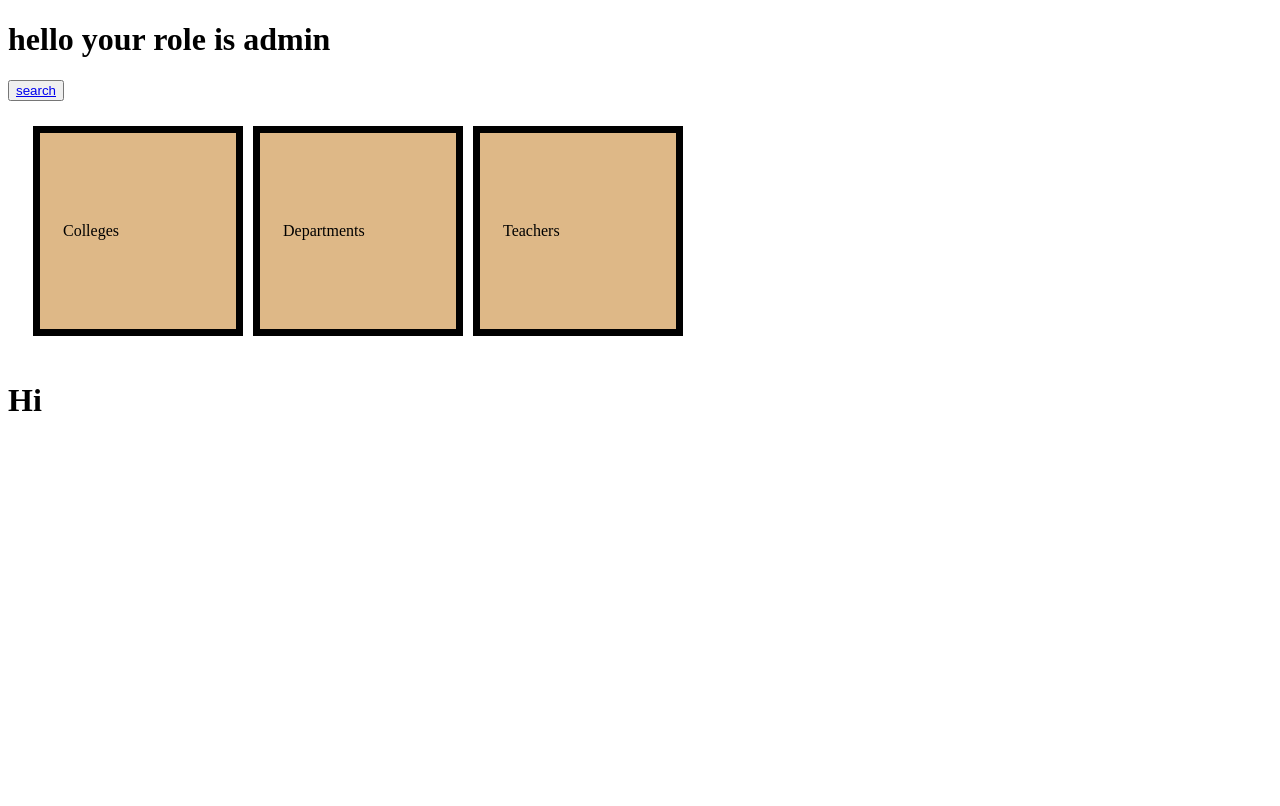
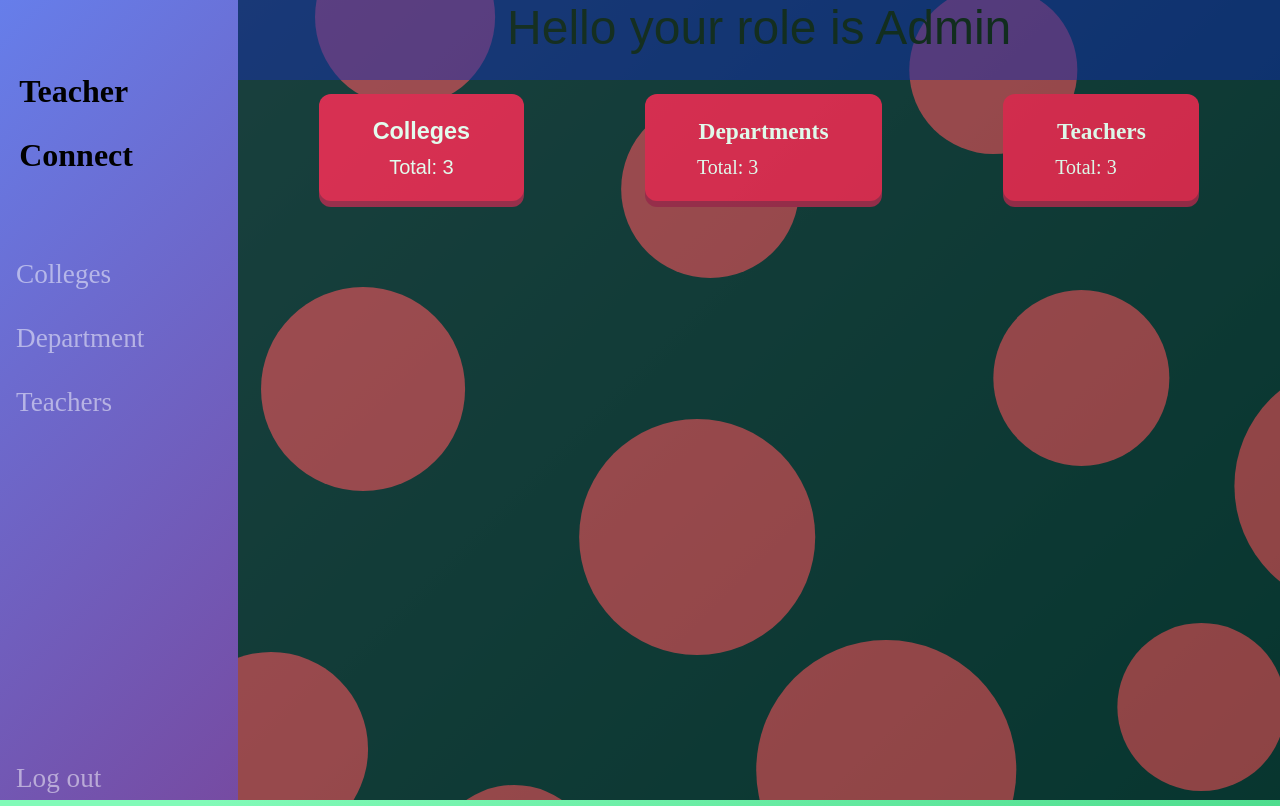
Before and after one commit to SUMEG-04/Project-TeacherConnect, a Django app: page /adminpage/ in a window 1280 px wide. Before the commit the page ends 411 px from the top, so only its background shows below. Run offline with Django 3.2, Linux system fonts and the light colour scheme; data comes from the database, SQL or seed files in the repository; both versions use the stored data as it was after the commit.

Commit message:
Updated Adminpage

```diff
--- a/Role_based_login_system-master/account/views.py
+++ b/Role_based_login_system-master/account/views.py
@@ -53,6 +53,7 @@ def login_view(request):
 
 def admin(request):
     teacher_db = Database.objects.all()
+    print(teacher_db)
     colleges_db = teacher_db.order_by().values('college').distinct()
     dept_db = teacher_db.order_by().values('subject').distinct()
     # print(teacher_db)
--- /dev/null
+++ b/Role_based_login_system-master/static/css/admin.css
@@ -0,0 +1,264 @@
+* {
+  margin: 0;
+  padding: 0;
+  list-style: none;
+}
+
+body {
+  height: 100%;
+  overflow: hidden;
+  background-image: linear-gradient(135deg, #81fbb8 10%, #28c76f 100%);
+}
+
+.container {
+  width: 100vw;
+  height: 100vh;
+  transition-property: display;
+  transition: 500ms;
+  display: flex;
+  flex-direction: row;
+}
+
+.sidebar {
+  width: 19vw;
+  height: 100vh;
+  background-color: rgba(0, 0, 0, 0.7);
+  position: static;
+  background-image: linear-gradient(135deg, #667eea 0%, #764ba2 100%);
+}
+
+.sidebar-title {
+  --c: #c14210;
+  line-height: 2em;
+  background: conic-gradient(from -135deg at 100% 50%, var(--c) 90deg, #0000 0)
+      0 var(--p, 0%),
+    conic-gradient(from -135deg at 2.5em 50%, #0000 90deg, var(--c) 0) 100%
+      var(--p, 0%);
+  background-size: var(--s, 0%) 200%;
+  background-repeat: no-repeat;
+  transition: 0.4s ease-in, background-position 0s;
+  font-size: 2rem;
+  padding: 2.4vh 1.5vw 2.4vh 1.5vw;
+  margin: 5vh 0;
+}
+
+.sidebar-title:hover {
+  --p: 100%;
+  --s: calc(
+    50% + 0.61em
+  ); /* it should be 0.6em(1.2em/2) but we use a litte bigger */
+  color: #fff;
+  cursor: pointer;
+  background-color: #c14210;
+}
+
+.sidebar-item {
+  display: flex;
+  justify-content: start;
+  /* align-content: center; */
+  /* text-align: left; */
+  align-items: center;
+  width: 95%;
+  height: 3.5rem;
+  background-color: rgba(0, 0, 255, 0.5);
+  font-size: 1.7rem;
+  color: rgba(255, 255, 255, 0.5);
+  margin-top: 0.5rem;
+  margin-bottom: 0.5rem;
+  padding-left: 1rem;
+
+  background: linear-gradient(#1095c1 0 0) var(--p, 0) / var(--p, 0) no-repeat;
+  transition: 0.4s, background-position 0s;
+}
+
+.sidebar-item:hover {
+  --p: 100%;
+  color: #fff;
+}
+
+#log-out-btn {
+  background: linear-gradient(rgba(165, 0, 175, 0.5) 0 0) var(--p, 0) /
+    var(--p, 0) no-repeat;
+  /* background-color: ; */
+  margin-top: 40vh;
+}
+
+.main-box {
+  /* background-color: rgba(0, 0, 0, 0.4); */
+  height: 100vh;
+  width: 83%;
+  margin: 0;
+  background-color: #e5e5f7;
+  opacity: 0.8;
+  background-color: #f7e6e6;
+  opacity: 0.8;
+  /* background-image: repeating-radial-gradient(
+      circle at 0 0,
+      transparent 0,
+      #f7e6e6 15px
+    ),
+    repeating-linear-gradient(#f7457f55, #f7457f); */
+
+    background-image: url("./back/circle-scatter-haikei.svg");
+}
+
+.main-top-box {
+  /* background-color: rgba(255, 255, 255, 0.7); */
+  display: flex;
+  flex-direction: row;
+  justify-content: center;
+  align-items: center;
+}
+
+.role-box {
+  height: 10vh;
+  background-color: rgba(0, 0, 175, 0.5);
+  width: 100%;
+  font: 3rem sans-serif;
+  display: flex;
+  justify-content: center;
+}
+
+.box-flex {
+  display: flex;
+  padding: 20px;
+  flex-direction: row;
+  justify-content: space-around;
+  align-items: center;
+}
+
+.box-style {
+  background: hsl(340deg 100% 32%);
+  border-radius: 12px;
+  border: none;
+  padding: 0;
+  cursor: pointer;
+  outline-offset: 4px;
+}
+
+.front-btn {
+  display: block;
+  padding: 12px 42px;
+  border-radius: 12px;
+  font-size: 1.25rem;
+  background: hsl(345deg 100% 47%);
+  color: white;
+  transform: translateY(-6px);
+  /* transition: all ease-in-out 50ms; */
+}
+
+.box-style:active .front-btn {
+  transform: translateY(-2px);
+}
+
+/* #college-box {
+  background: hsl(340deg 100% 32%);
+}
+
+#department-box {
+  background: hsl(102, 100%, 32%);
+}
+
+#teacher-box {
+  background: hsl(226, 100%, 32%);
+} */
+
+/* .box-style:hover {
+  border: dashed yellow 1px;
+  transform: translateY(2rem);
+  margin: 25px;
+  transition: 500ms;
+} */
+
+.box-element {
+  margin: 0.5em;
+}
+
+.data-container {
+  /* translate: -1rem; */
+  margin: 0 15vw;
+  /* background-color: rgba(255, 0, 0, 0.7); */
+  width: 50vw;
+  height: 45vh;
+  display: flex;
+  flex-direction: column;
+  justify-content: center;
+  color: rgba(0, 0, 0, 1);
+  font-size: 2rem;
+  /* padding-left: 2rem; */
+  /* overflow: visible; */
+  /* background-color: #fff; */
+  transition: all 500ms ease-in-out;
+}
+
+.college-head {
+  color: rgba(255, 255, 255, 0.7);
+  font-size: 3.5rem;
+}
+
+.college-container {
+  overflow: visible;
+  height: 45vh;
+  width: 100%;
+  padding-bottom: 0;
+  margin-bottom: 0;
+  padding: 2rem;
+  background-color: #f7e6e6;
+  opacity: 0.8;
+
+  background-image: url("./back/blob-scene-haikei.svg");
+  transition: background-image 500ms;
+  opacity: 100%;
+}
+
+.college-container:hover {
+  background-image: url("./back//blob-scene-haikei\(1\).svg");
+}
+
+.dept-container {
+  height: 45vh;
+  width: 100%;
+  padding-bottom: 0;
+  margin-bottom: 0;
+  background-image: linear-gradient(135deg, #3b2667 10%, #bc78ec 100%);
+  padding: 2rem;
+}
+
+.teacher-container {
+  width: 100%;
+  padding-bottom: 0;
+  margin-bottom: 0;
+  height: 45vh;
+  background-image: linear-gradient(135deg, #3b2667 10%, #bc78ec 100%);
+  padding: 2rem;
+}
+
+@media screen and (max-width: 400px) {
+  .sidebar {
+    display: none;
+  }
+
+  .container {
+    transition-property: display;
+    transition: 500ms;
+    display: flex;
+    flex-direction: column;
+  }
+
+  .box-flex {
+    display: flex;
+    flex-direction: column;
+    margin: 0.5em 0 0 0;
+  }
+
+  .box-style {
+    width: 2.5em;
+    height: 2.5em;
+    font-size: 1.2em;
+    background-color: rgba(0, 0, 0, 0.7);
+    color: rgba(255, 255, 255, 0.7);
+    border: dashed rgba(255, 255, 255, 0.7) 1px;
+    margin: 25px;
+    transition: all 500ms;
+  }
+}
--- /dev/null
+++ b/Role_based_login_system-master/static/js/admin.js
@@ -0,0 +1,47 @@
+// let teacher = document.getElementById("teachers");
+// let dept = document.getElementById("depts");
+// let college = document.getElementById("colleges");
+
+// data = document.getElementsByClassName("data-container");
+
+function setCollegeVisiblity() {
+  teacher = document.getElementById("teachers");
+  dept = document.getElementById("depts");
+  college = document.getElementById("colleges");
+
+  if (college.style.display === "none") {
+    college.style.display = "block";
+    dept.style.display = "none";
+    teacher.style.display = "none";
+  } else {
+    college.style.display = "none";
+  }
+}
+function setDepartmentVisiblity() {
+  teacher = document.getElementById("teachers");
+  dept = document.getElementById("depts");
+  college = document.getElementById("colleges");
+
+  if (dept.style.display === "none") {
+    dept.style.display = "block";
+    teacher.style.display = "none";
+    college.style.display = "none";
+  } else {
+    dept.style.display = "none";
+  }
+}
+
+function setTeacherVisiblity() {
+  teacher = document.getElementById("teachers");
+  dept = document.getElementById("depts");
+  college = document.getElementById("colleges");
+
+  if (teacher.style.display === "none") {
+    teacher.style.display = "block";
+    dept.style.display = "none";
+    college.style.display = "none";
+  } else {
+    teacher.style.display = "none";
+  }
+  console.log(data);
+}
--- a/Role_based_login_system-master/templates/admin.html
+++ b/Role_based_login_system-master/templates/admin.html
@@ -2,72 +2,96 @@
 <html lang="en">
   <head>
     <meta charset="UTF-8" />
-    <title>admin page</title>
-    <style>
-      *{
-        transition: all 500ms ease-in-out;
-      }
-      .box-flex{
-        display: flex;
-        padding: 20px;
-        flex-direction: row;
-      }
-      .box-style {
-        width: 150px;
-        height: 150px;
-        padding: 23px;
-        border: solid black 7px;
-        margin: 5px;
-        display: flex;
-        align-items: center;
-        text-align: justify;
-        background-color: burlywood;
-      }
+    <title>Admin page</title>
+    {% load static %}
+    <link rel="stylesheet" href="{% static 'css/admin.css'%}" />
+    <script src="{% static 'js/admin.js' %}"></script>
+  </head>
 
-      .box-style:hover{
-        transform: rotate(360deg);
-        transform: scale(1.1);
-        margin: 25px;
-        transition: all 500ms;
-      }
-
-    </style>
-  </head>
   <body>
     <div class="container">
-      <div>
-        <h1>hello {{ user.username }} your role is admin</h1>
-        <button type="button">
+      <div class="sidebar">
+        <h1 class="sidebar-title">Teacher Connect</h1>
+        <ul class="sidebar-list">
+          <li><div class="sidebar-item">Colleges</div></li>
+          <li><div class="sidebar-item">Department</div></li>
+          <li><div class="sidebar-item">Teachers</div></li>
+          <li><div class="sidebar-item" id="log-out-btn">Log out</div></li>
+        </ul>
+      </div>
+
+      <main class="main-box">
+        <div class="main-top-box">
+          <h1 class="role-box">Hello {{ user.username }} your role is Admin</h1>
+          <!-- <button type="button">
             <a href="{% url 'search' %}">search</a>
-        </button>
+          </button> -->
         </div>
         <div class="box-flex">
-        <div class="box-style" onclick="setCollegeVisiblity()">Colleges</div>
-        <div class="box-style" onclick="setDepartmentVisiblity()">
-          Departments
+          <!-- <button class="box-style" id="college-box" onclick="setCollegeVisiblity()"> -->
+          <button
+            class="box-style"
+            id="college-box"
+            onclick="setCollegeVisiblity()"
+          >
+            <span class="front-btn">
+              <h3 class="box-element">Colleges</h3>
+              <p class="box-element">Total: {{all_teacher.count}}</p>
+            </span>
+          </button>
+          <div
+            class="box-style"
+            id="department-box"
+            onclick="setDepartmentVisiblity()"
+          >
+            <span class="front-btn">
+              <h3 class="box-element">Departments</h3>
+              <p class="box-element">Total: {{all_teacher.count}}</p>
+            </span>
           </div>
-        <div class="box-style" onclick="setTeacherVisiblity()">Teachers</div>
+          <div
+            class="box-style"
+            id="teacher-box"
+            onclick="setTeacherVisiblity()"
+          >
+            <span class="front-btn">
+              <h3 class="box-element">Teachers</h3>
+              <p class="box-element">Total: {{all_teacher.count}}</p>
+            </span>
           </div>
-      <div>
-        <h1>Hi</h1>
+        </div>
+
+        <div class="data-container" style="position: absolute">
           <div class="college-container" id="colleges" style="display: none">
-          <h1>Colleges</h1>
+            <h1 class="college-head">Colleges</h1>
             <ul>
               {% for clgs in all_colleges %}
               <li><p>{{clgs.college}}</p></li>
               {% endfor %}
             </ul>
           </div>
+          <!-- <table class="college-container" id="colleges" style="display: none">
+            <tr class="college-head">
+              <th>Colleges</th>
+            </tr>
+            {% for clgs in all_colleges %}
+            <tr>
+              <th><p>{{clgs.college}}</p></th>
+            </tr>
+            {% endfor %}
+          </table> -->
+
           <div class="dept-container" id="depts" style="display: none">
-          <h1>Departments</h1>
+            <h1 class="college-head">Departments</h1>
             <ul>
               {% for dpt in all_dpts %}
               <li><p>{{dpt.subject}}</p></li>
               {% endfor %}
             </ul>
           </div>
+
           <div class="teacher-container" id="teachers" style="display: none">
-          <h1>Teachers</h1>
+            <h1 class="college-head">Teachers</h1>
             <ul>
               {% for tchr in all_teacher %}
               <li><p>{{tchr.username}}</p></li>
@@ -75,35 +99,7 @@
             </ul>
           </div>
         </div>
+      </main>
     </div>
-
-    <script>
-      function setTeacherVisiblity() {
-        teacher = document.getElementById("teachers");
-        if (teacher.style.display === "none") {
-          teacher.style.display = "block";
-        } else {
-          teacher.style.display = "none";
-        }
-      }
-
-      function setDepartmentVisiblity() {
-        dept = document.getElementById("depts");
-        if (dept.style.display === "none") {
-          dept.style.display = "block";
-        } else {
-          dept.style.display = "none";
-        }
-      }
-
-      function setCollegeVisiblity() {
-        college = document.getElementById("colleges");
-        if (college.style.display === "none") {
-          college.style.display = "block";
-        } else {
-          college.style.display = "none";
-        }
-      }
-    </script>
   </body>
 </html>
```
Also changed, not shown: Role_based_login_system-master/db.sqlite3, Role_based_login_system-master/static/css/back/blob-scene-haikei(1).svg (added), Role_based_login_system-master/static/css/back/blob-scene-haikei.svg (added), Role_based_login_system-master/static/css/back/circle-scatter-haikei(1).svg (added), Role_based_login_system-master/static/css/back/circle-scatter-haikei.svg (added). Lines whose indentation alone changed are shown as unchanged.
